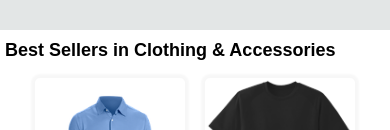
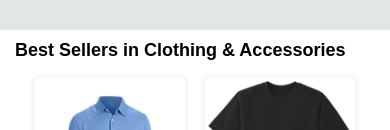
Before and after one commit to amitk6397/Amazon-Clone, a plain HTML site: page index.html in a window 390 px wide. Shown: the part 437-567 px from the top of the page. Drawn offline with nearby package versions, Linux system fonts and the light colour scheme; files whose address does not match are found by name.

Commit message:
Update style1.css margin increse

```diff
--- a/style1.css
+++ b/style1.css
@@ -48,7 +48,7 @@
 		margin-bottom: 20px;
 	}
 	.items1 h2{
-		margin: 10px;
+		margin: 10px 20px;
 		font-size: 18px;
 	}
 	.items1 a{
```
